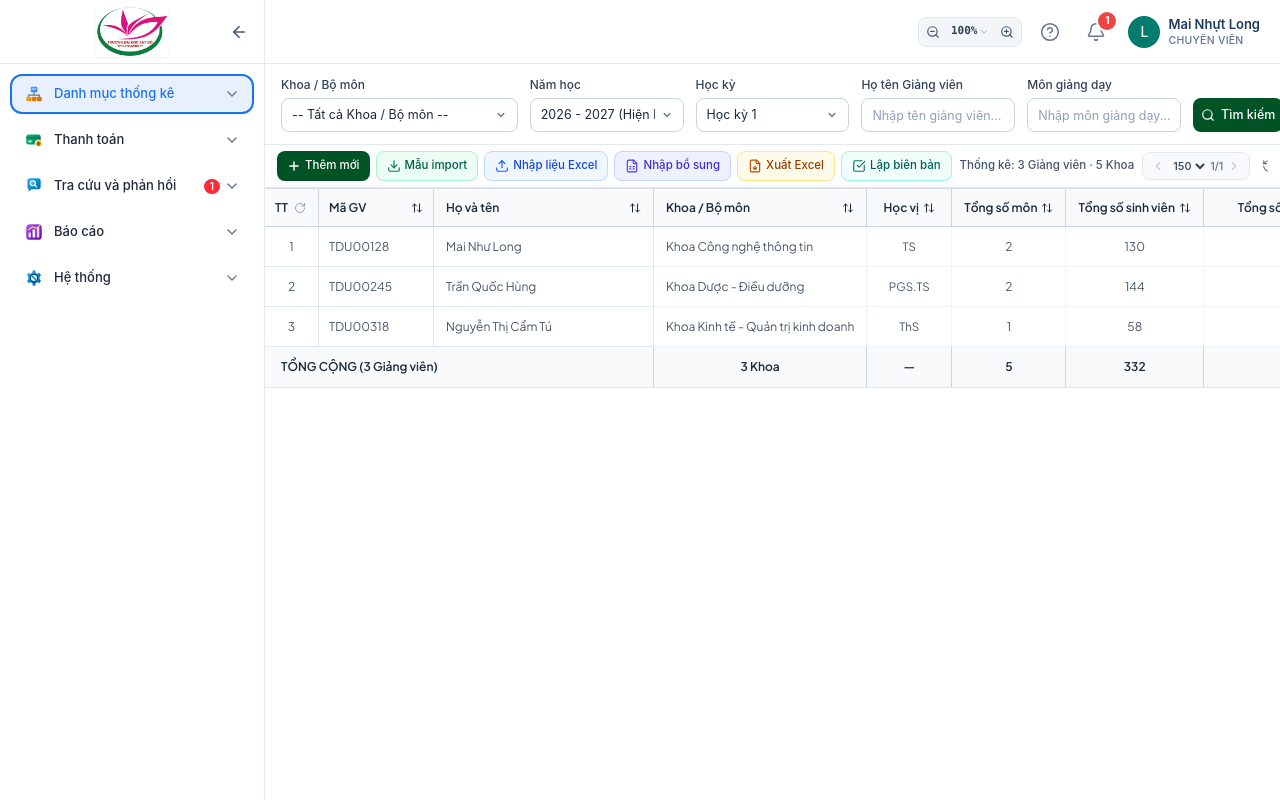
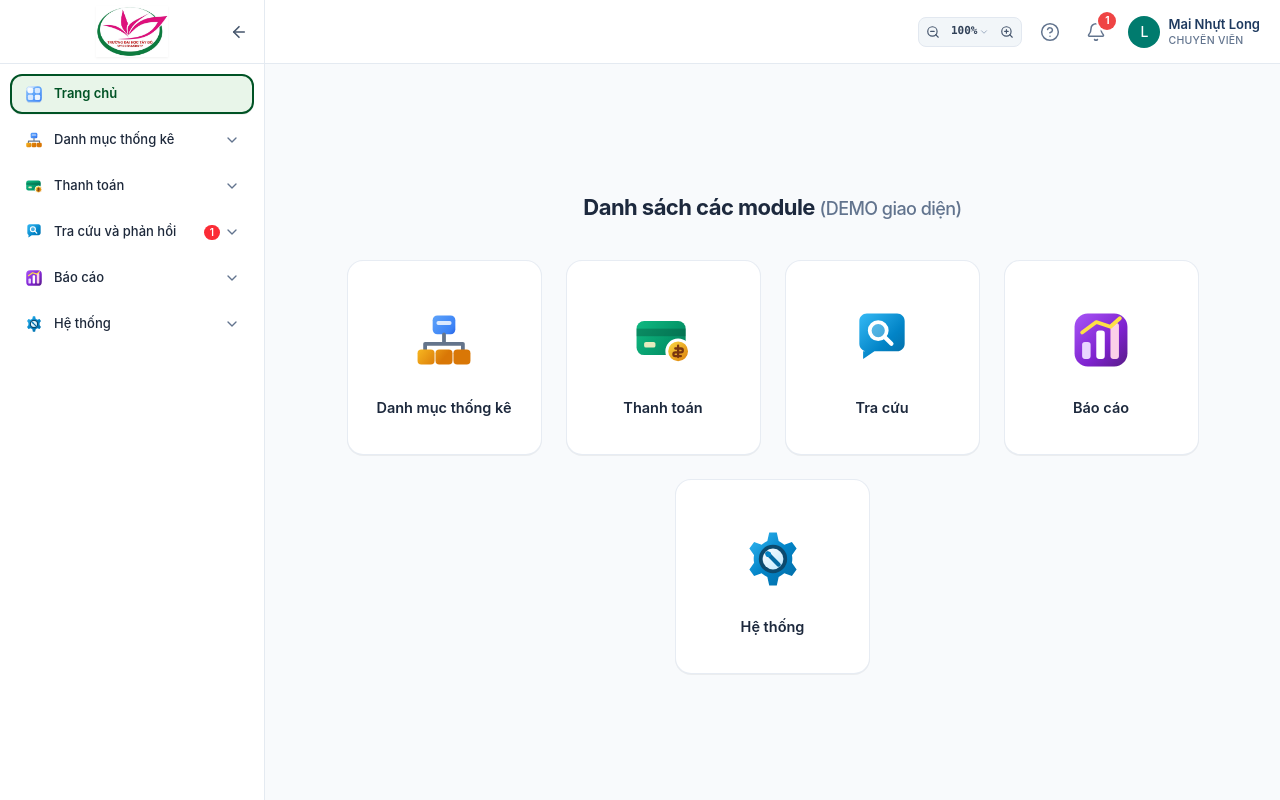
Before and after one commit to mainhutlong/thantoan, a React (Vite) app: page / in a window 1280 px wide. Built offline with nearby package versions, Linux system fonts and the light colour scheme.

Commit message:
feat: add home page with 5 module launcher cards and demo header

```diff
--- a/src/App.tsx
+++ b/src/App.tsx
@@ -12,6 +12,7 @@ import { MinutesModal } from './components/MinutesModal';
 import { ColumnSettingsModal } from './components/ColumnSettingsModal';
 import { FeedbackModal } from './components/FeedbackModal';
 import { FeedbackListModal } from './components/FeedbackListModal';
+import { HomePage } from './components/HomePage';
 import { PaymentRulesModal } from './components/PaymentRulesModal';
 import { StatisticsDashboard } from './components/StatisticsDashboard';
 import { LecturerProfilesPage } from './components/LecturerProfilesPage';
@@ -65,7 +66,7 @@ export default function App() {
   const [sidebarOpen, setSidebarOpen] = useState<boolean>(() => {
     return typeof window !== 'undefined' ? window.innerWidth >= 1024 : true;
   });
-  const [activeSidebarItem, setActiveSidebarItem] = useState<string>('ke_khai_upload');
+  const [activeSidebarItem, setActiveSidebarItem] = useState<string>('trang_chu');
 
   // Department Unit Selection ('all' | 'dao_tao' | 'khao_thi' | 'tuyen_sinh' | 'nckh' | 'cong_tac_khac')
   const [selectedDepartment, setSelectedDepartment] = useState<DepartmentUnit>('dao_tao');
@@ -637,7 +638,11 @@ export default function App() {
 
         {/* Main Center Content Zone */}
         <main className="flex-1 flex flex-col min-w-0 bg-white overflow-hidden">
-          {activeSidebarItem === 'nhap_lieu_phu_luc' ? (
+          {activeSidebarItem === 'trang_chu' ? (
+            <HomePage
+              onNavigate={(itemKey, dept) => handleSelectSidebarItem(itemKey, dept)}
+            />
+          ) : activeSidebarItem === 'nhap_lieu_phu_luc' ? (
             <StatisticsDashboard
               records={teachingList}
               onNavigateToCategory={(dept) => {
--- /dev/null
+++ b/src/components/HomePage.tsx
@@ -0,0 +1,89 @@
+import React from 'react';
+import { DepartmentUnit } from '../types';
+import {
+  IconDanhMuc,
+  IconThanhToanGroup,
+  IconTraCuuGroup,
+  IconBaoCaoGroup,
+  IconHeThong,
+} from './Sidebar3DIcons';
+
+interface HomePageProps {
+  onNavigate: (itemKey: string, department?: DepartmentUnit) => void;
+  [key: string]: any;
+}
+
+export const HomePage: React.FC<HomePageProps> = ({ onNavigate }) => {
+  const menuItems = [
+    {
+      id: 'danh_muc_thong_ke',
+      title: 'Danh mục thống kê',
+      icon: IconDanhMuc,
+      action: () => onNavigate('ke_khai_upload', 'dao_tao'),
+    },
+    {
+      id: 'thanh_toan',
+      title: 'Thanh toán',
+      icon: IconThanhToanGroup,
+      action: () => onNavigate('tong_thanh_toan'),
+    },
+    {
+      id: 'tra_cuu',
+      title: 'Tra cứu',
+      icon: IconTraCuuGroup,
+      action: () => onNavigate('tra_cuu_giang_vien'),
+    },
+    {
+      id: 'bao_cao',
+      title: 'Báo cáo',
+      icon: IconBaoCaoGroup,
+      action: () => onNavigate('nhap_lieu_phu_luc'),
+    },
+    {
+      id: 'he_thong',
+      title: 'Hệ thống',
+      icon: IconHeThong,
+      action: () => onNavigate('he_thong_nguoi_dung'),
+    },
+  ];
+
+  return (
+    <div className="flex-1 w-full h-full min-h-0 overflow-y-auto bg-[#f8fafc] flex flex-col items-center justify-center p-6 sm:p-10 select-none">
+      <div className="w-full max-w-5xl flex flex-col items-center justify-center gap-7 sm:gap-9">
+
+        {/* Title: Danh sách các module (DEMO giao diện) */}
+        <div className="text-center">
+          <h2 className="text-[19px] sm:text-[22px] font-bold text-slate-800 tracking-tight">
+            Danh sách các module{' '}
+            <span className="text-slate-500 font-medium text-[16px] sm:text-[18px]">
+              (DEMO giao diện)
+            </span>
+          </h2>
+        </div>
+
+        {/* 5 Launcher Cards: Larger Icons in White Frame */}
+        <div className="w-full flex flex-wrap items-center justify-center gap-5 sm:gap-6">
+          {menuItems.map((item) => {
+            const Icon = item.icon;
+            return (
+              <button
+                key={item.id}
+                onClick={item.action}
+                className="w-[175px] h-[175px] sm:w-[195px] sm:h-[195px] bg-white rounded-2xl border border-slate-200/80 shadow-2xs hover:shadow-xl hover:-translate-y-1.5 hover:border-slate-300 transition-all duration-200 cursor-pointer flex flex-col items-center justify-center p-5 text-center group"
+              >
+                {/* Icon to hơn trong khung */}
+                <div className="w-20 h-20 sm:w-22 sm:h-22 flex items-center justify-center group-hover:scale-108 transition-transform duration-200">
+                  <Icon size={68} />
+                </div>
+                <span className="mt-3.5 text-[14.5px] font-semibold text-slate-800 group-hover:text-[#005325] transition-colors leading-snug">
+                  {item.title}
+                </span>
+              </button>
+            );
+          })}
+        </div>
+
+      </div>
+    </div>
+  );
+};
--- a/src/components/Sidebar.tsx
+++ b/src/components/Sidebar.tsx
@@ -8,6 +8,7 @@ import {
 import { PeriodStatus, UserRole, DepartmentUnit, UserAccount } from '../types';
 import tduLogo from '../assets/images/logo_tdu.jpg';
 import {
+  IconTrangChu,
   IconDanhMuc,
   IconHeThong,
   IconThanhToanGroup,
@@ -73,6 +74,7 @@ export const Sidebar: React.FC<SidebarProps> = ({
   };
 
   // Check group active state
+  const isTrangChuActive = activeItem === 'trang_chu';
   const isDanhMucActive = activeItem === 'ke_khai_upload';
   const isThanhToanActive = activeItem === 'tong_thanh_toan' || activeItem === 'chi_tra_tai_chinh';
   const isTraCuuActive = activeItem === 'tra_cuu_giang_vien' || activeItem === 'quan_ly_phan_hoi';
@@ -115,8 +117,23 @@ export const Sidebar: React.FC<SidebarProps> = ({
           </button>
         </div>
 
-        {/* 2. NAVIGATION MENU: 5 GROUP ACCORDIONS */}
+        {/* 2. NAVIGATION MENU: TRANG CHỦ & 5 GROUP ACCORDIONS */}
         <nav className="py-2.5 flex-1 overflow-y-auto space-y-1.5 px-2.5">
+          {/* MENU TRANG CHỦ (Hiển thị đầu tiên) */}
+          <div>
+            <button
+              onClick={() => handleItemClick('trang_chu')}
+              className={`w-full text-left px-3 py-2 rounded-xl flex items-center gap-2.5 transition-all cursor-pointer ${
+                isTrangChuActive
+                  ? 'border-2 border-[#005325] bg-[#e8f5e9] text-[#005325] font-semibold shadow-2xs'
+                  : 'border-2 border-transparent text-[#1e293b] hover:bg-slate-50 font-medium'
+              }`}
+            >
+              <IconTrangChu size={20} className="shrink-0" />
+              <span className="truncate">Trang chủ</span>
+            </button>
+          </div>
+
           {/* GROUP 1: DANH MỤC THỐNG KÊ */}
           <div>
             <button
```
